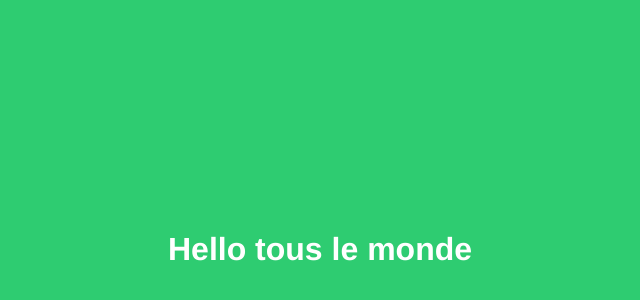
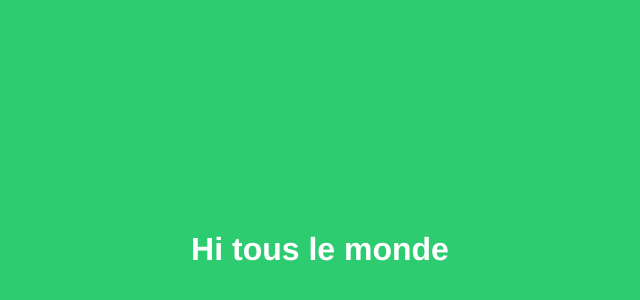
Before and after one commit to Alaainou/hello, a plain HTML site: page index.html in a window 1280 px wide. Shown: the part 110-410 px from the top of the page, without its empty margins (328-968 px from the left). Drawn offline with Linux system fonts and the light colour scheme.

Commit message:
Hello => Hi

```diff
--- a/index.html
+++ b/index.html
@@ -19,6 +19,6 @@
     </style>
   </head>
   <body>
-    <h1>Hello tous le monde </h1>
+    <h1>Hi tous le monde </h1>
   </body>
 </html>
```
